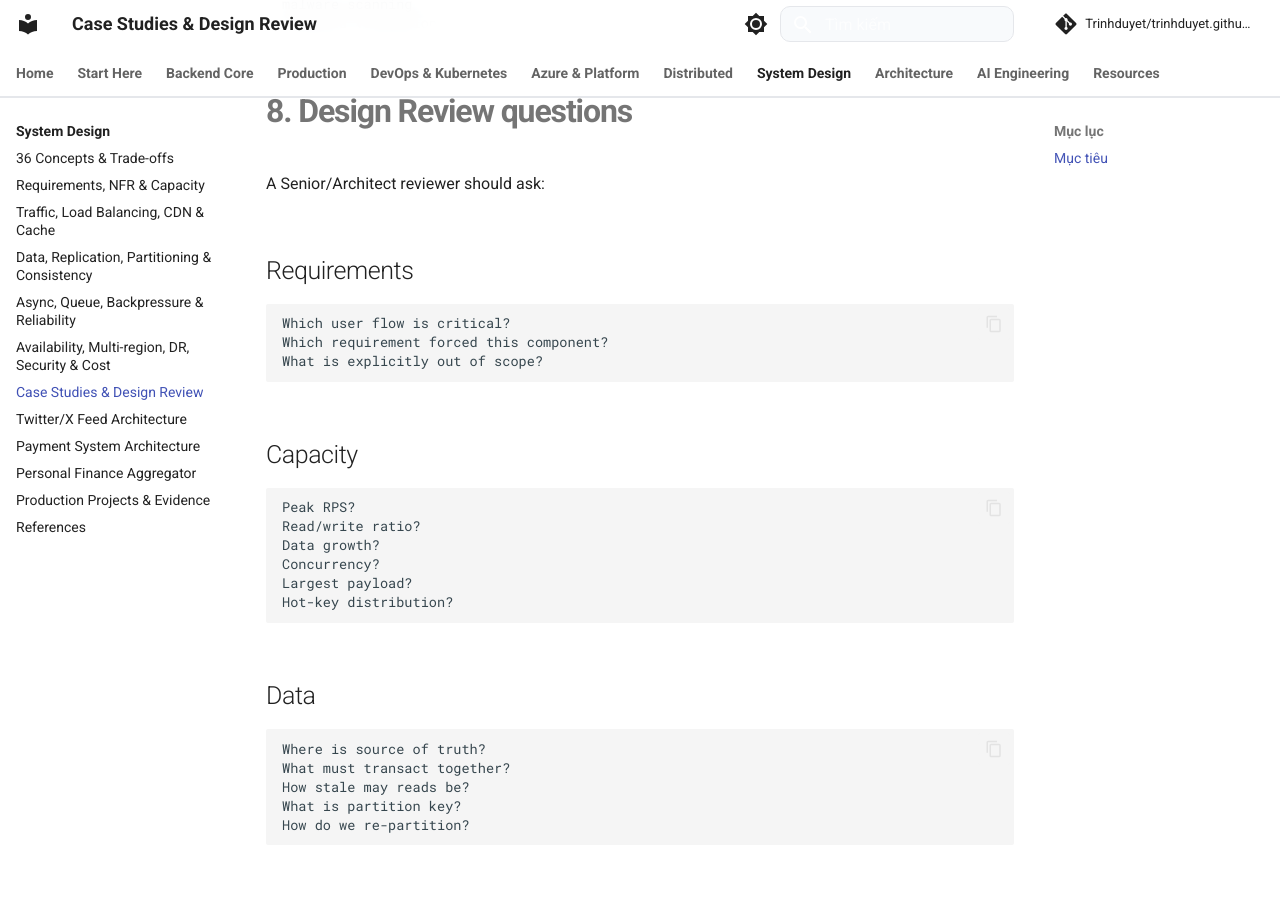
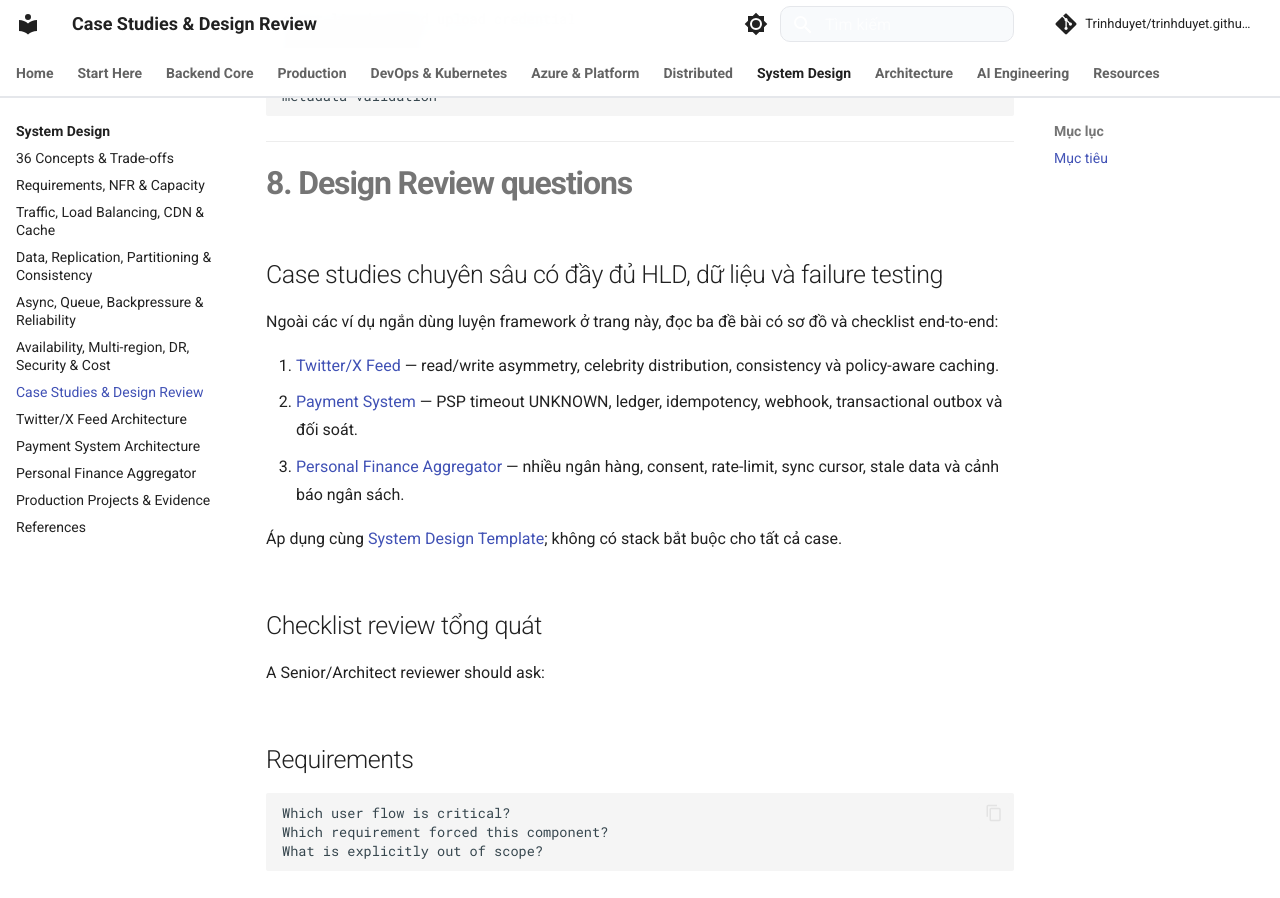
Before and after one commit to Trinhduyet/trinhduyet.github.io, an MkDocs documentation site: the page built from docs/24-system-design/case-studies-and-design-review.md, in a window 1280 px wide and 900 px high, scrolled down 14949 px. Built offline with MkDocs 1.6.1 and Material for MkDocs 9.7.7, drawn with Linux system fonts in a browser that asks for light colours; comment, search, counter and statistics services are not loaded; some of the changed text lies outside the part shown.

Commit message:
docs(system-design): link architecture cases in docs/24-system-design/case-studies-and-design-review.md

```diff
--- a/docs/24-system-design/case-studies-and-design-review.md
+++ b/docs/24-system-design/case-studies-and-design-review.md
@@ -601,6 +601,8 @@
 
 Useful to learn fanout trade-off.
 
+**Bài học đầy đủ:** [Thiết kế Twitter/X Feed ở quy mô lớn](twitter-x-feed-architecture.md) — FR/NFR, capacity, Following vs FYP, hybrid fan-out, authorization, cache invalidation, API, failures và lab.
+
 ## Fanout on write
 
 When author posts:
@@ -706,6 +708,18 @@
 ---
 
 # 8. Design Review questions
+
+## Case studies chuyên sâu có đầy đủ HLD, dữ liệu và failure testing
+
+Ngoài các ví dụ ngắn dùng luyện framework ở trang này, đọc ba đề bài có sơ đồ và checklist end-to-end:
+
+1. [Twitter/X Feed](twitter-x-feed-architecture.md) — read/write asymmetry, celebrity distribution, consistency và policy-aware caching.
+2. [Payment System](payment-system-architecture.md) — PSP timeout UNKNOWN, ledger, idempotency, webhook, transactional outbox và đối soát.
+3. [Personal Finance Aggregator](personal-finance-aggregator-architecture.md) — nhiều ngân hàng, consent, rate-limit, sync cursor, stale data và cảnh báo ngân sách.
+
+Áp dụng cùng [System Design Template](../25-software-architecture/system-design-case-study-template.md); không có stack bắt buộc cho tất cả case.
+
+## Checklist review tổng quát
 
 A Senior/Architect reviewer should ask:
 
```
